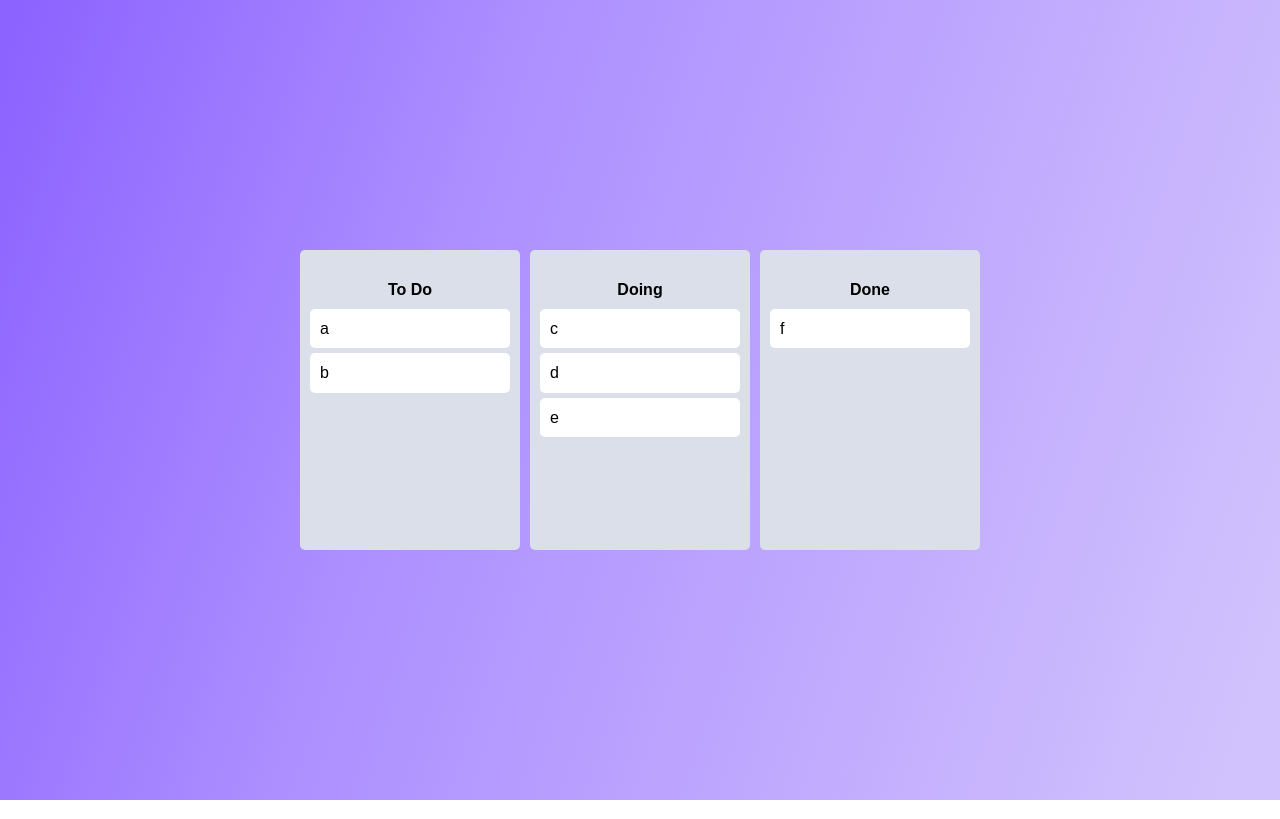
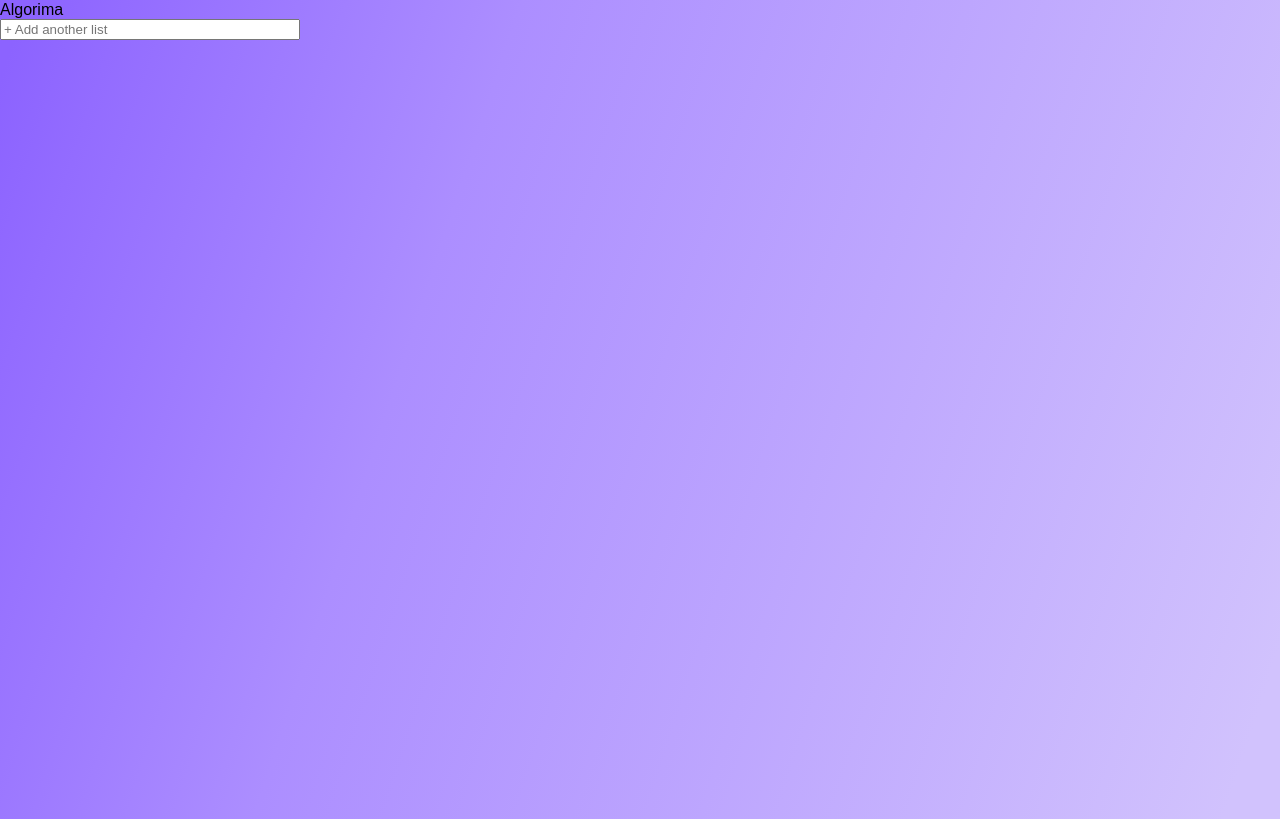
Before and after one commit to ParkGeunHyuk95/Trello-carban-board-clone, a React (Create React App) app: page / in a window 1280 px wide. Built offline with nearby package versions, Linux system fonts and the light colour scheme.

Commit message:
[Feat]: add board, drag board

```diff
--- a/package.json
+++ b/package.json
@@ -13,6 +13,7 @@
     "react": "^18.2.0",
     "react-beautiful-dnd": "^13.1.1",
     "react-dom": "^18.2.0",
+    "react-hook-form": "^7.41.5",
     "react-scripts": "5.0.1",
     "recoil": "^0.7.6",
     "styled-components": "^5.3.6",
--- a/src/App.tsx
+++ b/src/App.tsx
@@ -1,9 +1,12 @@
 import {
   DragDropContext,
+  Draggable,
   Droppable,
-  Draggable,
+  DroppableProvided,
+  DroppableStateSnapshot,
   DropResult,
 } from "react-beautiful-dnd";
+import { useForm } from "react-hook-form";
 import { useRecoilState } from "recoil";
 import { finished } from "stream";
 import styled from "styled-components";
@@ -13,61 +16,163 @@ import DraggableCard from "./Components/DraggableCard";
 
 const Wrapper = styled.div`
   display: flex;
-  max-width: 680px;
   width: 100%;
   margin: 0 auto;
-  justify-content: center;
-  align-items: center;
   height: 100vh;
 `;
-
+interface IEvent {
+  event: string;
+}
+interface IForm {
+  addToDo: string;
+}
 const Boards = styled.div`
   display: grid;
   width: 100%;
-  grid-template-columns: repeat(3, 1fr);
+  height: 200px;
+  grid-template-columns: repeat(6, 1fr);
   gap: 10px;
 `;
-
+const AddForm = styled.div`
+  margin-bottom: 10px;
+  display: flex;
+  width: 300px;
+  input {
+    width: 300px;
+  }
+`;
 function App() {
   const [toDos, setToDos] = useRecoilState(toDoState);
+  const { register, handleSubmit, setValue } = useForm<IForm>();
+  const onValid = ({ addToDo }: IForm) => {
+    setToDos((allBoards) => {
+      return {
+        ...allBoards,
+        [addToDo]: [],
+      };
+    });
+    setValue("addToDo", "");
+  };
   const onDragEnd = (info: DropResult) => {
-    const { destination, draggableId, source } = info;
+    const { destination, source, type } = info;
+    console.log(info);
     if (!destination) return;
-    //같은 board 안에서의 move
-    if (destination?.droppableId === source.droppableId) {
-      setToDos((oldToDos) => {
-        const boardCopy = [...oldToDos[source.droppableId]];
+    if (type === "CARD" && destination?.droppableId === source.droppableId) {
+      //same board movement
+      setToDos((allBoards) => {
+        console.log({ ...allBoards });
+        console.log(type);
+        const boardCopy = [...allBoards[source.droppableId]];
+        const taskObj = boardCopy[source.index];
         boardCopy.splice(source.index, 1);
-        boardCopy.splice(destination?.index, 0, draggableId);
+        boardCopy.splice(destination?.index, 0, taskObj);
         return {
-          ...oldToDos,
+          ...allBoards,
           [source.droppableId]: boardCopy,
         };
       });
     }
-    //다른 board 와의 move
-    if (destination.droppableId !== source.droppableId) {
+    if (
+      destination.droppableId !== "Remove" &&
+      type === "CARD" &&
+      destination.droppableId !== source.droppableId
+    ) {
+      // cross board movement
       setToDos((allBoards) => {
         const sourceBoard = [...allBoards[source.droppableId]];
-        const targetBoard = [...allBoards[destination.droppableId]];
+        const taskObj = sourceBoard[source.index];
+        console.log({ ...allBoards[destination.droppableId] });
+        const destinationBoard = [...allBoards[destination.droppableId]];
+
         sourceBoard.splice(source.index, 1);
-        targetBoard.splice(destination?.index, 0, draggableId);
+        destinationBoard.splice(destination.index, 0, taskObj);
         return {
           ...allBoards,
           [source.droppableId]: sourceBoard,
-          [destination.droppableId]: targetBoard,
+          [destination.droppableId]: destinationBoard,
+        };
+      });
+    }
+    if (destination.droppableId === "Remove") {
+      setToDos((allBoards) => {
+        //console.log(allBoards);
+        const boardCopy = [...allBoards[source.droppableId]];
+        boardCopy.splice(source.index, 1);
+        return {
+          ...allBoards,
+          [source.droppableId]: boardCopy,
+        };
+      });
+    }
+    if (source.droppableId && destination.droppableId === "Boards") {
+      setToDos((allBoards) => {
+        const boardList = Object.keys(allBoards);
+        const taskObj = boardList[source.index];
+        boardList.splice(source.index, 1);
+        boardList.splice(destination?.index, 0, taskObj);
+        let boards = {};
+        boardList.map((board) => {
+          boards = { ...boards, [board]: allBoards[board] };
+        });
+        return {
+          ...boards,
+        };
+      });
+    }
+    if (destination.droppableId === "DeleteBoard") {
+      setToDos((allBoards) => {
+        const boardList = Object.keys(allBoards);
+        boardList.splice(source.index, 1);
+        console.log(boardList);
+        let boards = {};
+        boardList.map((board) => {
+          boards = { ...boards, [board]: allBoards[board] };
+        });
+        return {
+          ...boards,
         };
       });
     }
   };
   return (
     <DragDropContext onDragEnd={onDragEnd}>
+      <h1>Algorima</h1>
       <Wrapper>
-        <Boards>
-          {Object.keys(toDos).map((boardId) => (
-            <Board boardId={boardId} key={boardId} toDos={toDos[boardId]} />
-          ))}
-        </Boards>
+        <Droppable droppableId="Boards" direction="horizontal" type="BOARD">
+          {(
+            provided: DroppableProvided,
+            {
+              isDraggingOver,
+              draggingOverWith,
+              draggingFromThisWith,
+              isUsingPlaceholder,
+            }: DroppableStateSnapshot
+          ) => (
+            <Boards ref={provided.innerRef} {...provided.droppableProps}>
+              {Object.keys(toDos).map((boardId, index) => (
+                <Board
+                  boardId={boardId}
+                  key={boardId}
+                  toDos={toDos[boardId]}
+                  index={index}
+                />
+              ))}
+              {provided.placeholder}
+
+              <AddForm>
+                <form onSubmit={handleSubmit(onValid)}>
+                  <input
+                    type="text"
+                    {...register("addToDo", {
+                      required: true,
+                    })}
+                    placeholder={`+ Add another list`}
+                  />
+                </form>
+              </AddForm>
+            </Boards>
+          )}
+        </Droppable>
       </Wrapper>
     </DragDropContext>
   );
--- a/src/Components/Board.tsx
+++ b/src/Components/Board.tsx
@@ -1,48 +1,126 @@
-import React from "react";
-import { Droppable } from "react-beautiful-dnd";
 import styled from "styled-components";
+import { Draggable, Droppable } from "react-beautiful-dnd";
 import DraggableCard from "./DraggableCard";
+import { useForm } from "react-hook-form";
+import { ITodo, toDoState } from "../atoms";
+import { useSetRecoilState } from "recoil";
 
-const Wrapper = styled.div`
-  padding: 20px 10px;
-  padding-top: 30px;
+const Wrapper = styled.div<{ isDragging: boolean }>`
+  width: 14vw;
   background-color: ${(props) => props.theme.boardColor};
+  padding-top: 10px;
   border-radius: 5px;
   min-height: 300px;
   display: flex;
   flex-direction: column;
 `;
 
-interface IBoardProps {
-  toDos: string[];
-  boardId: string;
-}
 const Title = styled.h2`
   text-align: center;
   font-weight: 600;
   margin-bottom: 10px;
-  font-size: 16px;
-`;
-const CardArea = styled.div`
-  flex-grow: 1;
+  font-size: 18px;
 `;
 
-const Board = ({ toDos, boardId }: IBoardProps) => {
+interface IAreaProps {
+  isDraggingOver: boolean;
+  isDraggingFromThis: boolean;
+}
+
+const Area = styled.div<IAreaProps>`
+  flex-grow: 1;
+  padding: 20px;
+`;
+
+const Form = styled.form`
+  display: flex;
+  justify-content: center;
+  width: 100%;
+  input {
+    width: 95%;
+  }
+`;
+const Header = styled.div<{ isDragging: boolean }>`
+  padding-top: 10px;
+  border-radius: 5px 5px 0 0;
+`;
+interface IBoardProps {
+  toDos: ITodo[];
+  boardId: string;
+  index: number;
+}
+
+interface IForm {
+  toDo: string;
+}
+
+function Board({ toDos, boardId, index }: IBoardProps) {
+  const setToDos = useSetRecoilState(toDoState);
+  const { register, setValue, handleSubmit } = useForm<IForm>({
+    /* mode: "onBlur", */
+  });
+  const onValid = ({ toDo }: IForm) => {
+    const newToDo = {
+      id: Date.now(),
+      text: toDo,
+    };
+
+    setToDos((allBoards) => {
+      return {
+        ...allBoards,
+        [boardId]: [...allBoards[boardId], newToDo],
+      };
+    });
+
+    setValue("toDo", "");
+  };
+
   return (
-    <Wrapper>
-      <Title>{boardId}</Title>
-      <Droppable droppableId={boardId}>
-        {(provided) => (
-          <CardArea ref={provided.innerRef} {...provided.droppableProps}>
-            {toDos.map((toDo, index) => (
-              <DraggableCard key={toDo} index={index} toDo={toDo} />
-            ))}
-            {provided.placeholder}
-          </CardArea>
-        )}
-      </Droppable>
-    </Wrapper>
+    <Draggable draggableId={boardId} index={index}>
+      {(provided, snapshot) => (
+        <Wrapper
+          key={index} // index -> boardId
+          ref={provided.innerRef}
+          isDragging={snapshot.isDragging}
+          {...provided.draggableProps}
+        >
+          <Header
+            {...provided.dragHandleProps}
+            isDragging={snapshot.isDragging}
+          >
+            <Title>{boardId}</Title>
+            <Form onSubmit={handleSubmit(onValid)}>
+              <input
+                {...register("toDo", { required: true })}
+                type="text"
+                placeholder={`Add task on ${boardId}`}
+              />
+            </Form>
+          </Header>
+          <Droppable droppableId={boardId} direction="vertical" type="CARD">
+            {(magic, info) => (
+              <Area
+                isDraggingOver={info.isDraggingOver}
+                isDraggingFromThis={Boolean(info.draggingFromThisWith)}
+                ref={magic.innerRef}
+                {...magic.droppableProps}
+              >
+                {toDos?.map((toDo, index) => (
+                  <DraggableCard
+                    key={toDo.id}
+                    index={index}
+                    toDoId={toDo.id}
+                    toDoText={toDo.text}
+                  />
+                ))}
+                {magic.placeholder}
+              </Area>
+            )}
+          </Droppable>
+        </Wrapper>
+      )}
+    </Draggable>
   );
-};
+}
 
 export default Board;
--- a/src/Components/DraggableCard.tsx
+++ b/src/Components/DraggableCard.tsx
@@ -3,7 +3,8 @@ import { Draggable } from "react-beautiful-dnd";
 import styled from "styled-components";
 
 interface IDragabbleCardProps {
-  toDo: string;
+  toDoId: number;
+  toDoText: string;
   index: number;
 }
 
@@ -13,16 +14,16 @@ const Card = styled.div`
   padding: 10px 10px;
   background-color: ${(props) => props.theme.cardColor};
 `;
-const DraggableCard = ({ toDo, index }: IDragabbleCardProps) => {
+const DraggableCard = ({ toDoId, toDoText, index }: IDragabbleCardProps) => {
   return (
-    <Draggable key={toDo} draggableId={toDo} index={index}>
+    <Draggable draggableId={toDoId + ""} index={index}>
       {(provided) => (
         <Card
           ref={provided.innerRef}
           {...provided.dragHandleProps}
           {...provided.draggableProps}
         >
-          {toDo}
+          {toDoText}
         </Card>
       )}
     </Draggable>
--- a/src/atoms.tsx
+++ b/src/atoms.tsx
@@ -1,14 +1,15 @@
 import { atom } from "recoil";
 
+export interface ITodo {
+  id: number;
+  text: string;
+}
+
 interface IToDoState {
-  [key: string]: string[];
+  [key: string]: ITodo[];
 }
 
 export const toDoState = atom<IToDoState>({
   key: "toDo",
-  default: {
-    "To Do": ["a", "b"],
-    Doing: ["c", "d", "e"],
-    Done: ["f"],
-  },
+  default: {},
 });
```
Also changed, not shown: 1 other file (tests, documents, lock files or other folders).
